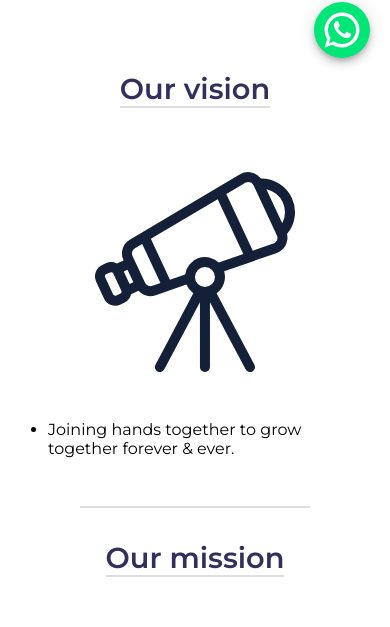
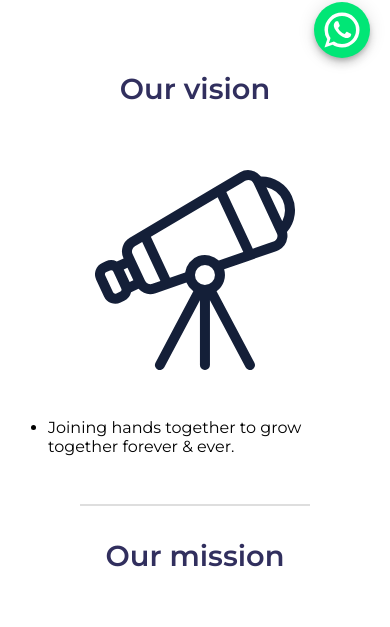
Before and after one commit to Chetan-Bashetti/UrbanMES, a React (Create React App) app: page / in a window 390 px wide. Shown: the part 766-1393 px from the top of the page. Built offline with nearby package versions, Linux system fonts and the light colour scheme.

Commit message:
Added styles for mobile device

```diff
--- a/src/containers/vision/Vision.css
+++ b/src/containers/vision/Vision.css
@@ -24,7 +24,6 @@
 	font-size: 1.8em;
 	font-weight: 600;
 	color: var(--primary-bg);
-	border-bottom: 2px solid #dedede;
 	margin-bottom: 2em;
 }
 
```
